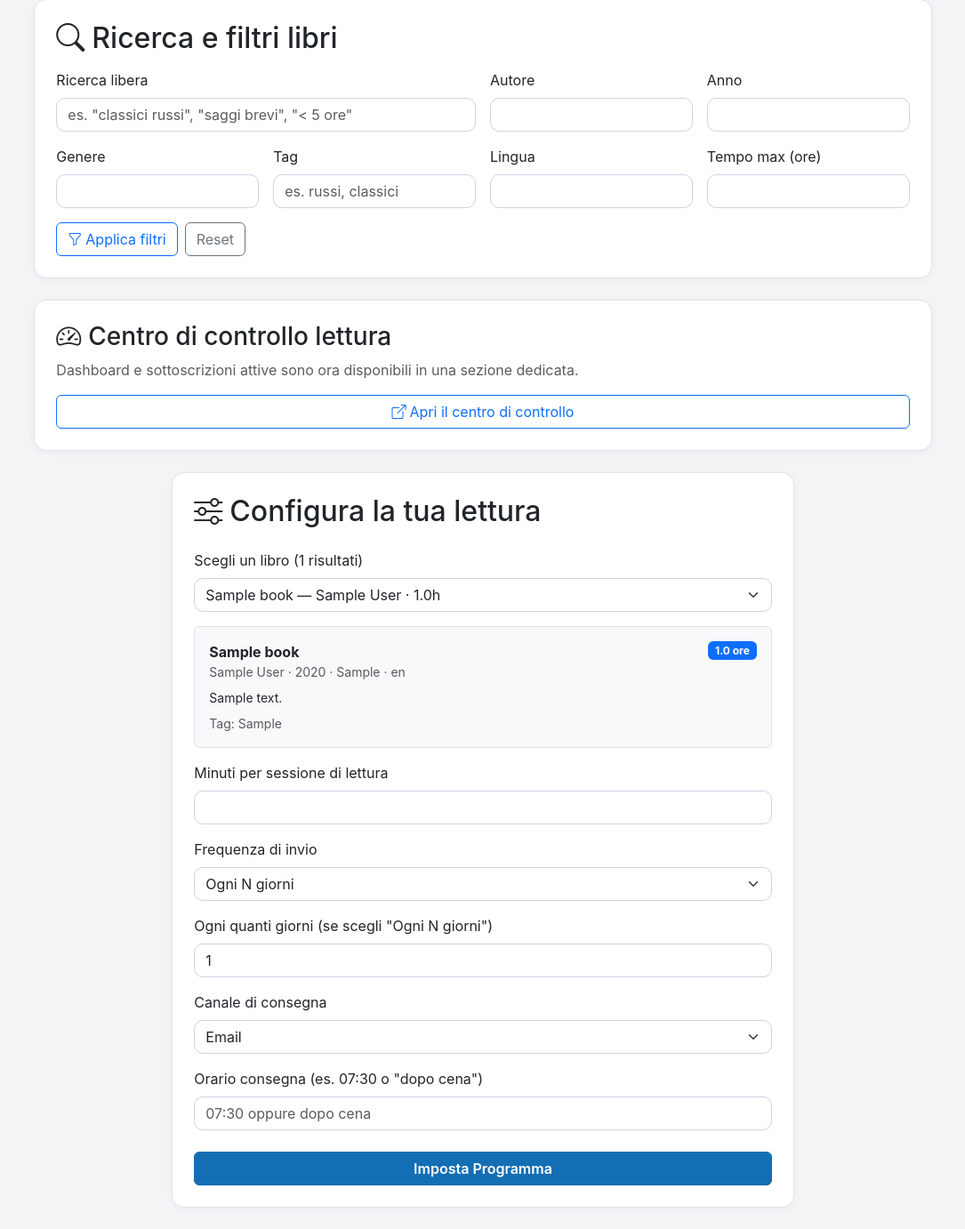
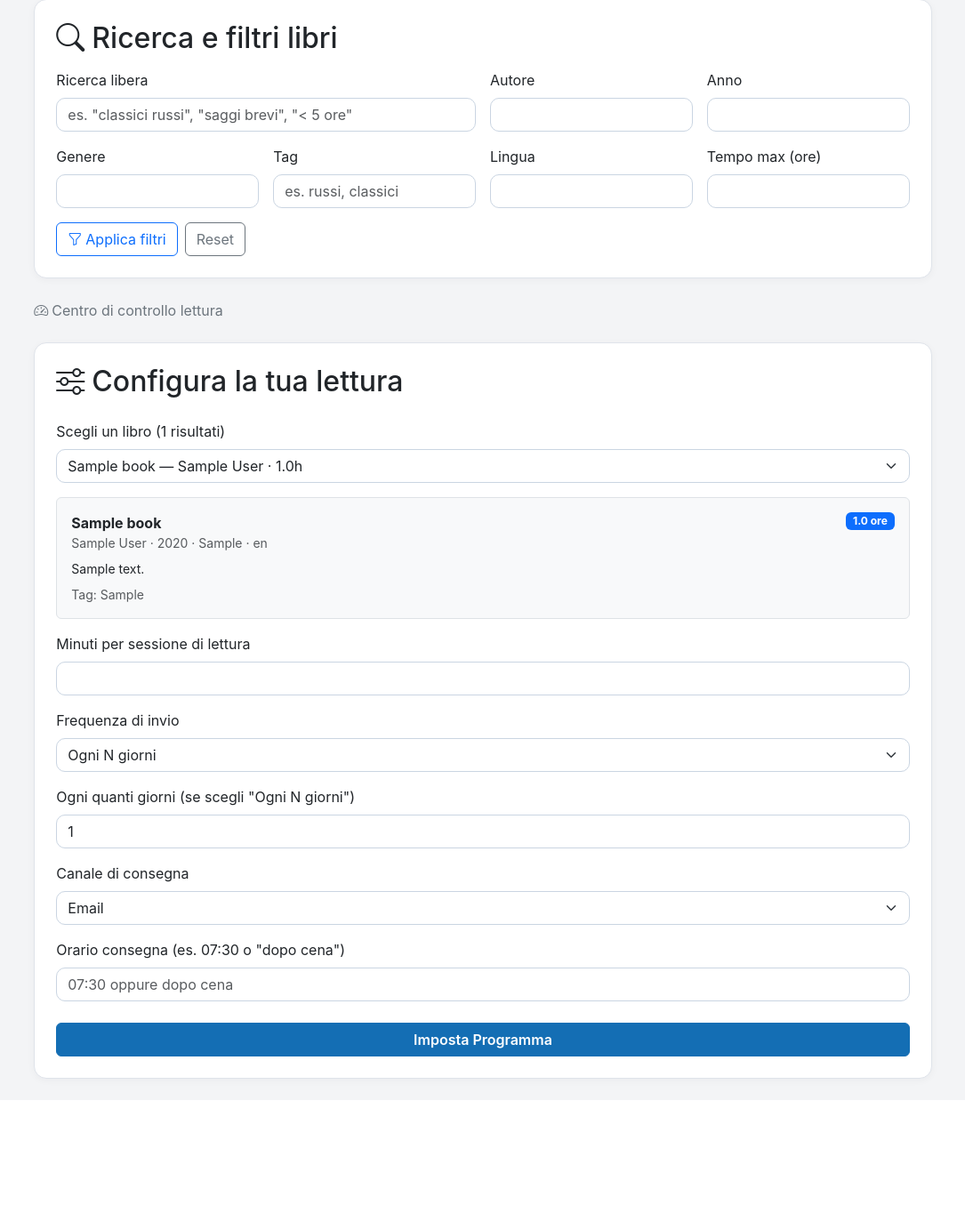
Before and after one commit to pdolci/BIP, a Flask app: page /select_book in a window 1280 px wide. Shown: the part 82-1464 px from the top of the page at 89% size, without its empty margins (97-1182 px from the left). After the commit the page ends 1303 px from the top, so only its background shows below. Run offline with Flask 3, Linux system fonts and the light colour scheme; the visitor is signed in with stand-in values (Sample User, id 1); tables that the repository leaves empty hold one stand-in row (values such as "Sample post"); parts of the project's set-up code (start-up, migrations or seed data) failed here and were passed over.

Commit message:
Refine select_book link emphasis and form width

```diff
--- a/BooksInPieces/templates/select_book.html
+++ b/BooksInPieces/templates/select_book.html
@@ -43,16 +43,14 @@
     </div>
 
     <div class="col-lg-10">
-        <div class="card panel-card p-4">
-            <h3 class="mb-2"><i class="bi bi-speedometer2 me-2"></i>Centro di controllo lettura</h3>
-            <p class="text-muted mb-3">Dashboard e sottoscrizioni attive sono ora disponibili in una sezione dedicata.</p>
-            <a href="{{ url_for('app_routes.reading_center') }}" class="btn btn-outline-primary">
-                <i class="bi bi-box-arrow-up-right me-1"></i>Apri il centro di controllo
+        <p class="text-muted mb-0">
+            <a href="{{ url_for('app_routes.reading_center') }}" class="link-secondary text-decoration-none">
+                <i class="bi bi-speedometer2 me-1"></i>Centro di controllo lettura
             </a>
-        </div>
+        </p>
     </div>
 
-    <div class="col-lg-7">
+    <div class="col-lg-10">
         <div class="card panel-card p-4">
             <h2 class="mb-4"><i class="bi bi-sliders me-2"></i>Configura la tua lettura</h2>
             <form method="POST">
```
